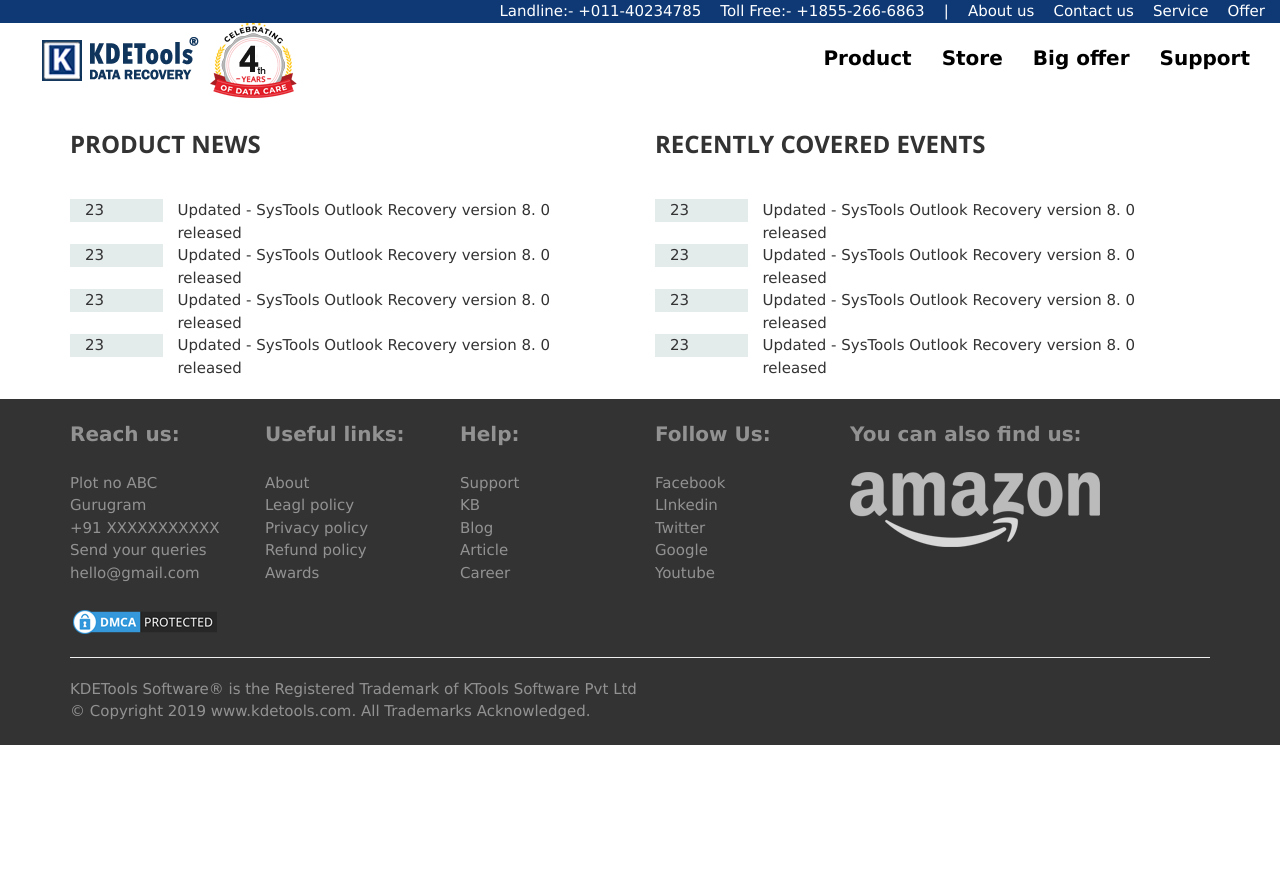
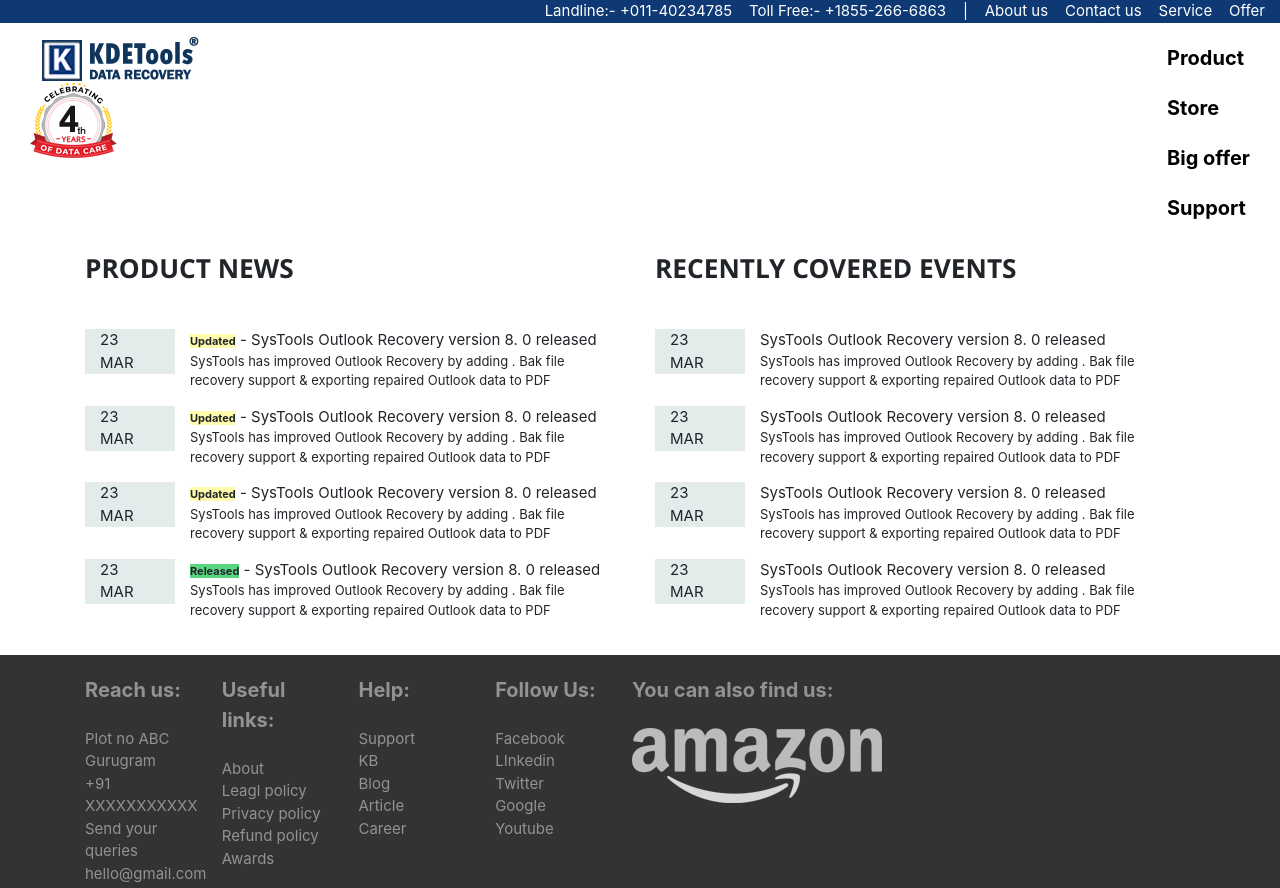
Before and after one commit to gautamamber/web-template, a plain HTML site: page index.html in a window 1280 px wide. Shown: the top 888 px of the page. Before the commit the page ends 800 px from the top, so only its background shows below. Drawn offline with nearby package versions, Linux system fonts and the light colour scheme; a web font is replaced by a local one.

```diff
--- a/index.html
+++ b/index.html
@@ -12,8 +12,16 @@
   <script src="https://maxcdn.bootstrapcdn.com/bootstrap/3.3.7/js/bootstrap.min.js"></script>
    <link rel="stylesheet" href="https://www.w3schools.com/w3css/4/w3.css">
    <link rel="stylesheet" href="https://maxcdn.bootstrapcdn.com/font-awesome/4.7.0/css/font-awesome.min.css">
+   <meta name="viewport" content="width=device-width, initial-scale=1, shrink-to-fit=no">
+
+<link rel="stylesheet" href="https://stackpath.bootstrapcdn.com/bootstrap/4.3.1/css/bootstrap.min.css">
+<link rel="stylesheet" href="https://maxcdn.bootstrapcdn.com/font-awesome/4.7.0/css/font-awesome.min.css">
+<script src="https://ajax.googleapis.com/ajax/libs/jquery/3.3.1/jquery.min.js"></script>
+<script src="https://cdnjs.cloudflare.com/ajax/libs/popper.js/1.14.7/umd/popper.min.js"></script>
+<script src="https://stackpath.bootstrapcdn.com/bootstrap/4.3.1/js/bootstrap.min.js"></script>
 </head>
 <style>
+
 	.footer{
 		background-color:  	#333333;
 	}
@@ -44,6 +52,17 @@
 	}
 	.date{
 		background-color: #E4EBEB;
+	}
+	.upadte{
+		font-size : 11px;
+		background-color: #FFFCAD;
+	}
+	.upadte_newcolor{
+		font-size : 11px;
+		background-color: #57D57F;
+	}
+	.update_text{
+		font-size: 13px;
 	}
 </style>
 <body>
@@ -93,6 +112,9 @@
 
 
 
+
+
+
 <div class="container-fluid news">
 	<div class="container">
 		<div class="row">
@@ -101,42 +123,46 @@
 			<br>
 			<p>
 				<div class="col-md-2 col-xs-12 date">
-					23<br>
+					23<br>MAR
 				</div>
 			</p>
 			<p>
 				<div class="col-md-10 col-xs-12 ">
-					 Updated - SysTools Outlook Recovery version 8. 0 released
+					 <b class="upadte">Updated</b> - SysTools Outlook Recovery version 8. 0 released
+					 <p class="update_text">SysTools has improved Outlook Recovery by adding . Bak file recovery support & exporting repaired Outlook data to PDF</p>
 				</div>
 			</p>
 			<p>
 				<div class="col-md-2 col-xs-12 date">
-					23
+					23<br>MAR
 				</div>
 			</p>
 			<p>
-				<div class="col-md-10 col-xs-12">
-					 Updated - SysTools Outlook Recovery version 8. 0 released
+				<div class="col-md-10 col-xs-12 ">
+					 <b class="upadte">Updated</b> - SysTools Outlook Recovery version 8. 0 released
+					 <p class="update_text">SysTools has improved Outlook Recovery by adding . Bak file recovery support & exporting repaired Outlook data to PDF</p>
 				</div>
 			</p>
 			<p>
 				<div class="col-md-2 col-xs-12 date date">
-					23
+					23<br>MAR
 				</div>
 			</p>
 			<p>
 				<div class="col-md-10 col-xs-12 ">
-					 Updated - SysTools Outlook Recovery version 8. 0 released
+					 <b class="upadte">Updated</b> - SysTools Outlook Recovery version 8. 0 released
+					 <p class="update_text">SysTools has improved Outlook Recovery by adding . Bak file recovery support & exporting repaired Outlook data to PDF</p>
 				</div>
 			</p>
 			<p>
 				<div class="col-md-2 col-xs-12 date">
-					23
+					23<br>MAR
 				</div>
 			</p>
 			<p>
-				<div class="col-md-10 col-xs-12">
-					 Updated - SysTools Outlook Recovery version 8. 0 released
+				<div class="col-md-10 col-xs-12 ">
+					 <b class="upadte_newcolor">Released</b> - SysTools Outlook Recovery version 8. 0 released
+					 <p class="update_text">SysTools has improved Outlook Recovery by adding . Bak file recovery support & exporting repaired Outlook data to PDF</p>
 				</div>
 			</p>
 		</div>
@@ -146,42 +172,46 @@
 			<br>
 				<p>
 				<div class="col-md-2 col-xs-12 date">
-					23
+					23<br>MAR
 				</div>
 			</p>
 			<p>
-				<div class="col-md-10 col-xs-12">
-					 Updated - SysTools Outlook Recovery version 8. 0 released
+				<div class="col-md-10 col-xs-12 ">
+					 SysTools Outlook Recovery version 8. 0 released
+					 <p class="update_text">SysTools has improved Outlook Recovery by adding . Bak file recovery support & exporting repaired Outlook data to PDF</p>
 				</div>
 			</p>
 			<p>
 				<div class="col-md-2 col-xs-12 date">
-					23
+					23<br>MAR
 				</div>
 			</p>
 		<p>
 				<div class="col-md-10 col-xs-12 ">
-					 Updated - SysTools Outlook Recovery version 8. 0 released
+					 SysTools Outlook Recovery version 8. 0 released
+					 <p class="update_text">SysTools has improved Outlook Recovery by adding . Bak file recovery support & exporting repaired Outlook data to PDF</p>
 				</div>
 			</p>
 			<p>
 				<div class="col-md-2 col-xs-12 date">
-					23
+					23<br>MAR
 				</div>
 			</p>
 			<p>
-				<div class="col-md-10 col-xs-12">
-					 Updated - SysTools Outlook Recovery version 8. 0 released
+				<div class="col-md-10 col-xs-12 ">
+					SysTools Outlook Recovery version 8. 0 released
+					 <p class="update_text">SysTools has improved Outlook Recovery by adding . Bak file recovery support & exporting repaired Outlook data to PDF</p>
 				</div>
 			</p>
 			<p>
 				<div class="col-md-2 col-xs-12 date">
-					23
+					23<br>MAR
 				</div>
 			</p>
 			<p>
-				<div class="col-md-10 col-xs-12">
-					 Updated - SysTools Outlook Recovery version 8. 0 released
+				<div class="col-md-10 col-xs-12 ">
+					 SysTools Outlook Recovery version 8. 0 released
+					 <p class="update_text">SysTools has improved Outlook Recovery by adding . Bak file recovery support & exporting repaired Outlook data to PDF</p>
 				</div>
 			</p>
 		</div>
```
Lines whose indentation alone changed are shown as unchanged.
